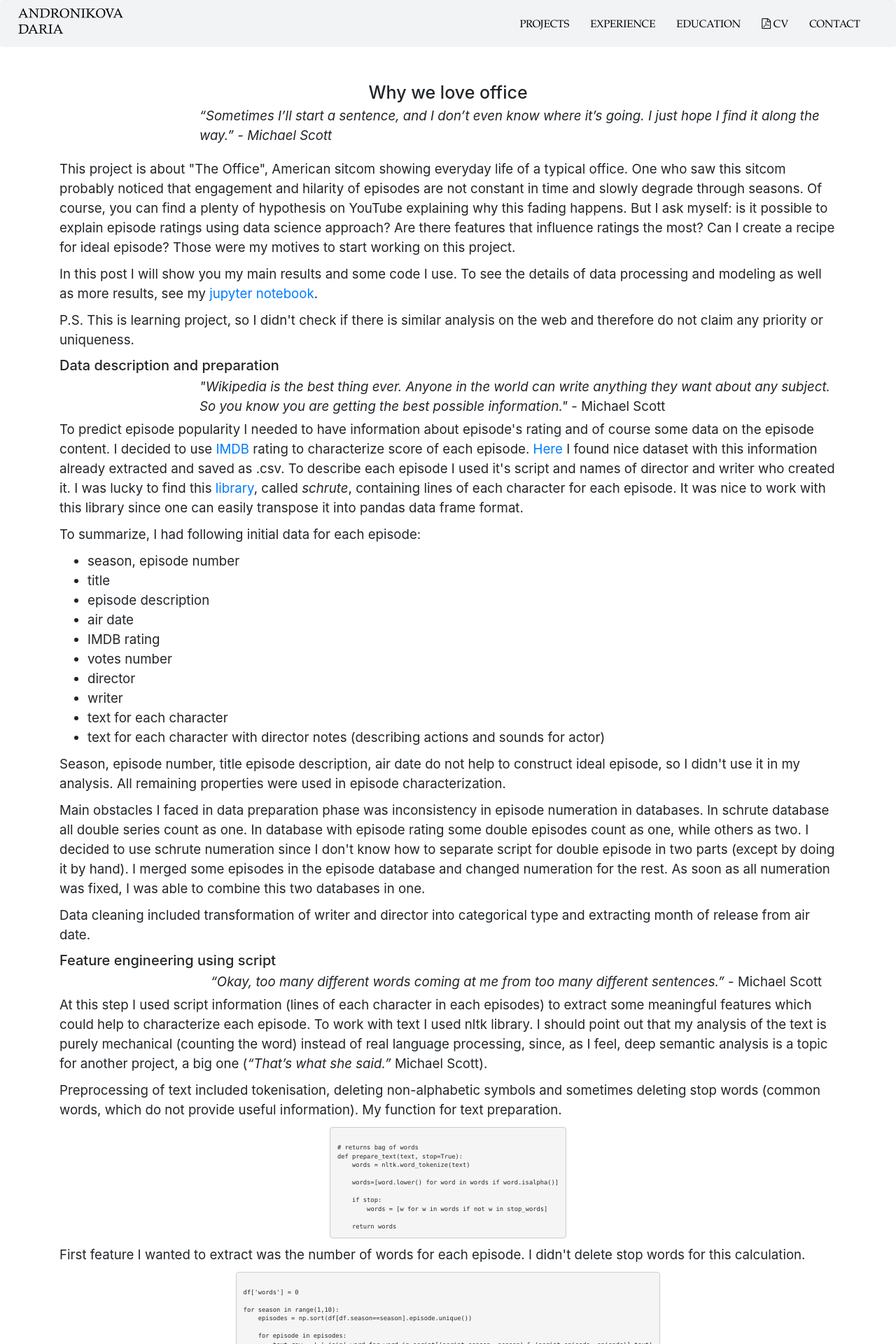
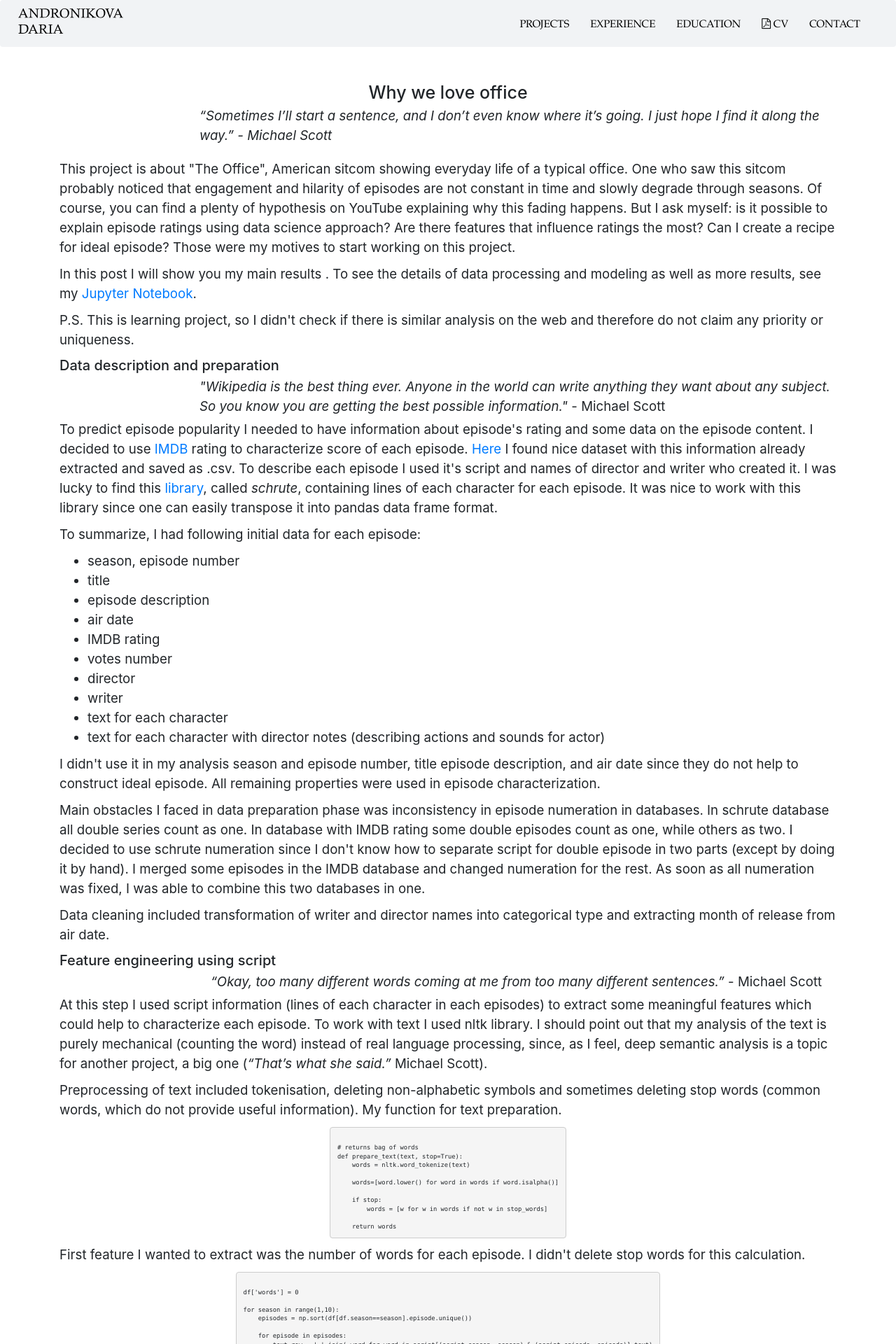
Before and after one commit to andronikova/andronikova.github.io, a Jekyll site: the page built from office_data_analysis.html, in a window 1280 px wide. Shown: the top 1920 px of the page at 70% size. Built offline with Jekyll 4.4.1, drawn with Linux system fonts in a browser that asks for light colours; a style sheet for code colours, icons or effects is not loaded.

Commit message:
added new project

```diff
--- a/css/main.css
+++ b/css/main.css
@@ -323,12 +323,14 @@ i:hover{
 
 /* Close Button */
 .close {
-  color: #aaa;
+  color: #222f5b;
+  text-color: #222f5b;
   font-size: 28px;
   font-weight: bold;
   position: absolute;
   top: 10px;
   right: 50px;
+  border: 3px solid #222f5b;
 }
 
 .close:hover,
@@ -363,4 +365,5 @@ pre {
 
 p {
     font-size:14pt;
+    align: justify;
 }
--- a/index.html
+++ b/index.html
@@ -16,7 +16,7 @@ title: Andronikova Daria
 				My job was mainly to understand what this data could tell me about the state of the material.</p>
 
 			  <p> As I turned my career toward data science, I kept my passion for working with data, finding the stories hidden in it,
-				  and visualizing it insightfully
+				  and visualizing it insightfully,
 				  and spiced it up with the exciting possibilities of modern machine learning techniques.</p>
 			</span>
 			  <br><br>
--- a/office_data_analysis.html
+++ b/office_data_analysis.html
@@ -21,8 +21,8 @@ But I ask myself: is it possible to explain episode ratings using data science a
     Can I create a recipe for ideal episode? Those were my motives to start working on this project.
 </p>
 <p>
-In this post I will show you my main results and some code I use. To see the details of data processing and modeling as well as more results,
-    see my <a href="https://github.com/andronikova/the_office_data_analysis/blob/master/FV.ipynb">jupyter notebook</a>.
+In this post I will show you my main results . To see the details of data processing and modeling as well as more results,
+    see my <a href="https://github.com/andronikova/the_office_data_analysis/blob/master/FV.ipynb">Jupyter Notebook</a>.
 </p>
 <p  style="display:inline; width:100%; text-align:left">P.S. This is learning project, so I didn't check if there is similar analysis on the web and therefore do not claim any priority or uniqueness.</p>
 
@@ -32,7 +32,7 @@ In this post I will show you my main results and some code I use. To see the det
 <p class="quote"> <em>"Wikipedia is the best thing ever. Anyone in the world can write anything they want about any subject. So you know you are getting the best possible information."</em> - Michael Scott</p>
 
 <p>
-    To predict episode popularity I needed to have information about episode's rating and of course some data on the episode content.
+    To predict episode popularity I needed to have information about episode's rating and some data on the episode content.
     I decided to use <a href="https://www.imdb.com/title/tt0386676/">IMDB</a> rating to characterize score of each episode. <a href="https://www.kaggle.com/bcruise/the-office-episodes-data?select=the_office_episodes.csv">Here</a> I found nice dataset with this information already extracted and saved as .csv.
     To describe each episode I used it's script and names of director and writer who created it.
     I was lucky to find this <a href="https://towardsdatascience.com/python-text-analysis-with-the-schrutepy-package-234bc70f3916">library</a>, called <em>schrute</em>, containing lines of each character for each episode.
@@ -59,17 +59,19 @@ In this post I will show you my main results and some code I use. To see the det
 </span>
 
 <p>
-    Season, episode number, title episode description, air date do not help to construct ideal episode, so I didn't use it in my analysis.
+    I didn't use it in my analysis season and episode number, title episode description, and air date since they do not help to construct ideal episode.
 All remaining properties were used in episode characterization.
 </p>
 
 <p>
-    Main obstacles I faced in data preparation phase was inconsistency in episode numeration in databases. In schrute database all double series count as one. In database with episode rating some double episodes count as one, while others as two.
-    I decided to use schrute numeration since I don't know how to separate script for double episode in two parts (except by doing it by hand).  I merged some episodes in the episode database and changed numeration for the rest.
+    Main obstacles I faced in data preparation phase was inconsistency in episode numeration in databases. In schrute database all double series count as one.
+    In database with IMDB rating some double episodes count as one, while others as two.
+    I decided to use schrute numeration since I don't know how to separate script for double episode in two parts (except by doing it by hand).
+    I merged some episodes in the IMDB database and changed numeration for the rest.
     As soon as all numeration was fixed, I was able to combine this two databases in one.
 </p>
 <p style="display:inline; width:100%; text-align:left">
-    Data cleaning included transformation of writer and director into categorical type and extracting month of release from air date.
+    Data cleaning included transformation of writer and director names into categorical type and extracting month of release from air date.
 </p>
 
 <!--//////////////////////////////////////////////-->
```
Also changed, not shown: other parts of index.html (+1 -1 lines), projects.html (+23 -4 lines), pics/my_bookshelf.png (added), pics/my_website.png.
